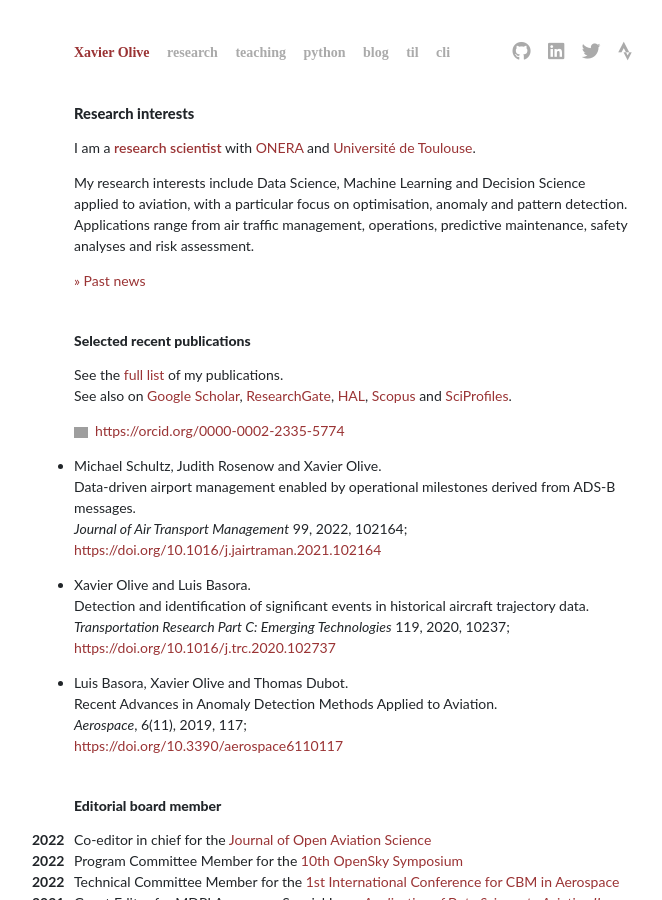
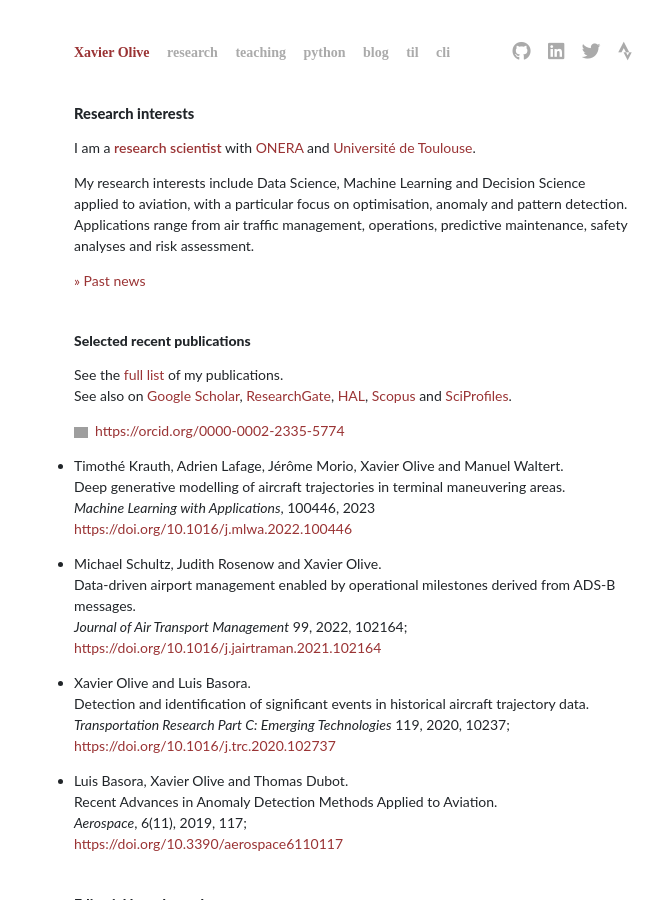
Before and after one commit to xoolive/xoolive.github.io, a Jekyll site: the page built from _pages/research.md, in a window 1280 px wide and 900 px high. Shown: the whole window, without its empty margins (287-949 px from the left). Built offline with Jekyll 4.4.1, drawn with Linux system fonts in a browser that asks for light colours; nearby versions of some CDN libraries; some web fonts are replaced; a script that is not in the unit is left out; grey boxes are pictures that could not be loaded.

```diff
--- a/_pages/research.md
+++ b/_pages/research.md
@@ -20,6 +20,11 @@ See the [full list](/publications/) of my publications.
 See also on [Google Scholar](https://scholar.google.fr/citations?user=mUHbacsAAAAJ&hl=fr&sortby=pubdate), [ResearchGate](https://www.researchgate.net/profile/Xavier_Olive2), [HAL](https://cv.archives-ouvertes.fr/xavier-olive), [Scopus](https://www.scopus.com/authid/detail.uri?authorId=57219756804) and [SciProfiles](https://sciprofiles.com/profile/681188).
 
 <div itemscope itemtype="https://schema.org/Person"><a itemprop="sameAs" content="https://orcid.org/0000-0002-2335-5774" href="https://orcid.org/0000-0002-2335-5774" target="orcid.widget" rel="me noopener noreferrer" style="vertical-align:top;"><img src="https://orcid.org/sites/default/files/images/orcid_16x16.png" style="width:1em;margin-right:.5em;" alt="ORCID iD icon">https://orcid.org/0000-0002-2335-5774</a></div>
+
+- Timothé Krauth, Adrien Lafage, Jérôme Morio, Xavier Olive and Manuel Waltert.
+  Deep generative modelling of aircraft trajectories in terminal maneuvering areas.
+  _Machine Learning with Applications_, 100446, 2023
+  [https://doi.org/10.1016/j.mlwa.2022.100446](https://doi.org/10.1016/j.mlwa.2022.100446)
 
 - Michael Schultz, Judith Rosenow and Xavier Olive.
   Data-driven airport management enabled by operational milestones derived from ADS-B messages.
```
Also changed, not shown: _pages/publications.md (+1 -1 lines).
